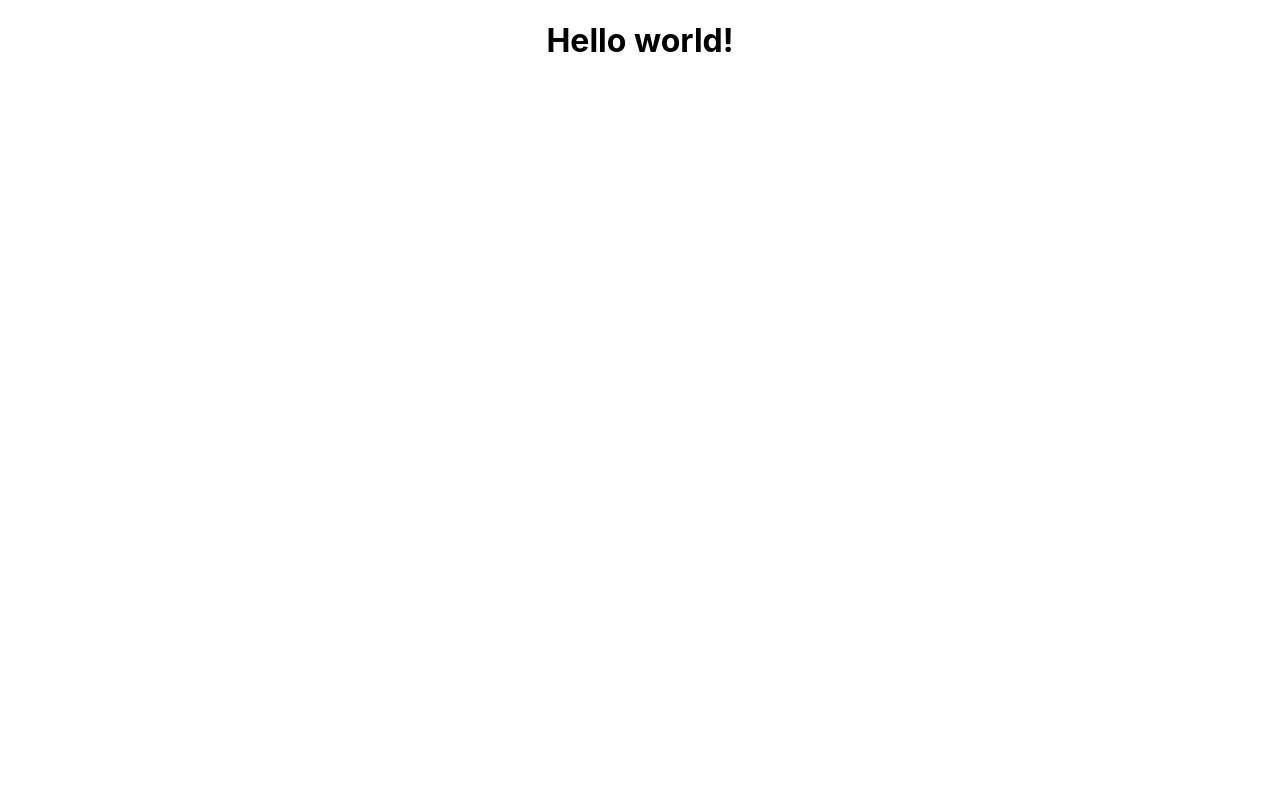
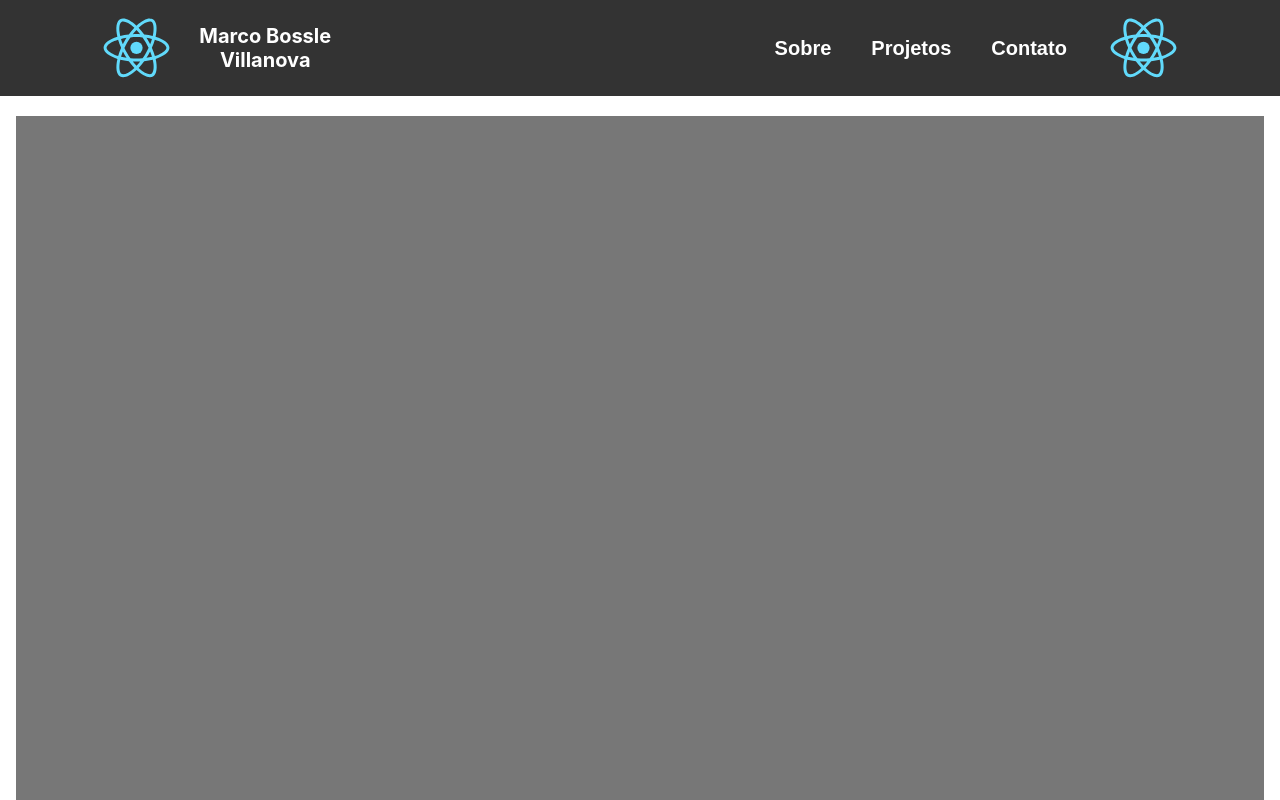
Before and after one commit to apecuca/Portfolio-website, a React (Create React App) app: page / in a window 1280 px wide. Shown: the top 800 px of the page. Built offline with nearby package versions, Linux system fonts and the light colour scheme.

Commit message:
Navbar section scrolling

```diff
--- a/package.json
+++ b/package.json
@@ -8,7 +8,9 @@
     "@testing-library/react": "^13.4.0",
     "@testing-library/user-event": "^13.5.0",
     "react": "^18.3.1",
+    "react-bootstrap": "^2.10.5",
     "react-dom": "^18.3.1",
+    "react-router-dom": "^6.28.0",
     "react-scripts": "^5.0.1",
     "web-vitals": "^2.1.4"
   },
--- a/src/App.js
+++ b/src/App.js
@@ -1,11 +1,13 @@
 //import logo from './logo.svg';
 import './App.css';
+
+import Navbar from './Navigation/Navbar';
 
 function App()
 {
   return (
     <div className='appBody' id='appBody'>
-      <h1>Hello world!</h1>
+      <Navbar />
     </div>
   );
 }
--- /dev/null
+++ b/src/Navigation/Navbar.css
@@ -0,0 +1,104 @@
+:root
+{
+    --navabar-side-padding: 5em;
+}
+
+.Navbar
+{
+    position: fixed;
+    top: 0;
+    left: 0;
+    right: 100%;
+    width: calc(100% - calc(var(--navabar-side-padding) * 2));
+    height: 5em;
+
+    overflow: hidden;
+    display: flex;
+
+    background-color: #333;
+    padding: 0.5em;
+    padding-left: var(--navabar-side-padding);
+    padding-right: var(--navabar-side-padding);
+}
+
+.Navbar-left
+{
+    height: 100%;
+    width: fit-content;
+
+    margin: 0;
+    padding: 0;
+
+    display: flex;
+    justify-content: center;
+    align-items: center;
+}
+
+.Navbar-right
+{
+    height: 100%;
+    width: 100%;
+
+    margin: 0;
+    margin-left: 1em;
+    padding: 0;
+
+    display: flex;
+    justify-content: end;
+}
+
+.Navbar img
+{
+    height: 100%;
+    margin: 0;
+    padding: 0;
+}
+
+.Navbar p
+{
+    display: inline-block;
+    align-content: center;
+
+    margin: 0;
+    padding: 0;
+
+    color: white;
+    font-size: 1.25em;
+    font-weight: bold;
+}
+
+.Navbar button
+{
+    margin: 0;
+    padding: 0;
+    padding-left: 1em;
+    padding-right: 1em;
+
+    background-color: transparent;
+    color: white;
+    border: none;
+
+    font-size: 1.25em;
+    font-weight: bold;
+}
+
+.Navbar button:hover
+{
+    animation: wiggle 2s infinite;
+}
+
+@keyframes wiggle {
+    33% {transform: rotate(-10deg);}
+    66% {transform: rotate(10deg);}
+    100% {transform: rotate(0deg);}
+}
+
+.test
+{
+    width: calc(100% - 2em);
+    height: 800px;
+    background-color: #777777;
+    margin: 1em;
+
+    scroll-margin-top: 7em;
+}
--- /dev/null
+++ b/src/Navigation/Navbar.js
@@ -0,0 +1,36 @@
+import './Navbar.css'
+
+import logo from "../logo.svg";
+
+function GoToSection(id)
+    {
+        const element = document.getElementById(id);
+        element?.scrollIntoView({
+            behavior: 'smooth'
+        });
+    }
+
+function Navbar()
+{
+    return (
+    <>
+        <div className='Navbar' id='Navbar'>
+            <div className='Navbar-left'>
+                <img src={logo} alt='logo' />
+                <p>Marco Bossle Villanova</p>
+            </div>
+            <div className='Navbar-right'>
+                <button onClick={(e) => GoToSection('AboutSection', e)}>Sobre</button>
+                <button onClick={(e) => GoToSection('ProjectsSection', e)}>Projetos</button>
+                <button onClick={(e) => GoToSection('ContactSection', e)}>Contato</button>
+                <a href='/'><img src={logo} alt='logo'/></a>
+            </div>
+        </div>
+        <div id='AboutSection' className='test' style={{marginTop: '7.25em'}}></div>
+        <div id='ProjectsSection'className='test'></div>
+        <div id='ContactSection' className='test'><img src={logo} alt='logo' height={400}/></div>
+    </>
+    );
+}
+
+export default Navbar;
```
Also changed, not shown: 1 other file (tests, documents, lock files or other folders).
